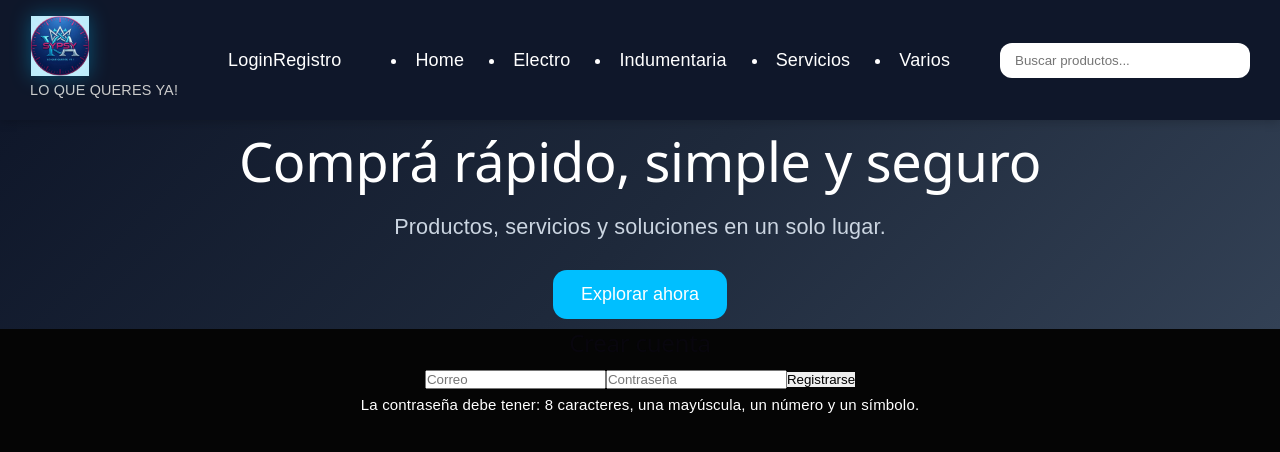
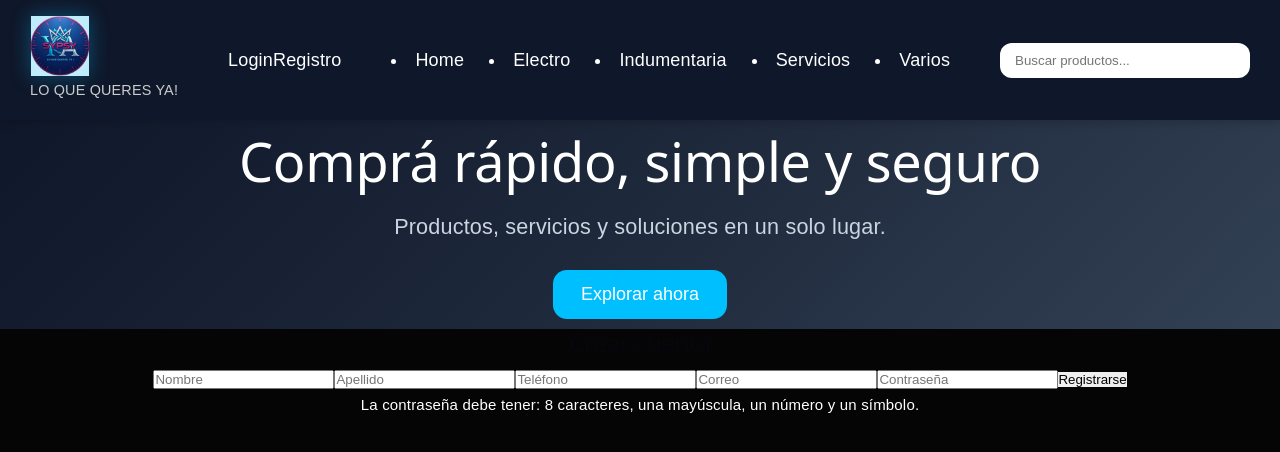
Before and after one commit to crisBasti/SYPSY-ia-mayo26-frontend-backend, a React (Vite) app in the folder frontend/: page /register in a window 1280 px wide. Shown: the top 452 px of the page. Built offline with nearby package versions, Linux system fonts and the light colour scheme; no server answers.

Commit message:
modificando form de registro

```diff
--- a/frontend/src/pages/Register.jsx
+++ b/frontend/src/pages/Register.jsx
@@ -6,6 +6,11 @@ function Register() {
 
   const [email, setEmail] = useState("");
   const [password, setPassword] = useState("");
+
+const [nombre, setNombre] = useState("");
+const [apellido, setApellido] = useState("");
+const [telefono, setTelefono] = useState("");
+
   const handleRegister = async (e) => {
 
     e.preventDefault();
@@ -24,11 +29,33 @@ function Register() {
 
     try {
 
-      await createUserWithEmailAndPassword(
-        auth,
-        email,
-        password
-      );
+      const userCredential =
+  await createUserWithEmailAndPassword(
+    auth,
+    email,
+    password
+  );
+
+const user =
+  userCredential.user;
+
+  await fetch(
+  "https://sypsy-ia-mayo26-frontend-backend.onrender.com/api/users",
+  {
+    method: "POST",
+    headers: {
+      "Content-Type":
+        "application/json",
+    },
+    body: JSON.stringify({
+      uid: user.uid,
+      nombre,
+      apellido,
+      email,
+      telefono,
+    }),
+  }
+);
 
       alert("Usuario creado correctamente");
 
@@ -46,6 +73,24 @@ function Register() {
         onSubmit={handleRegister}
       >
         <h2>Crear cuenta</h2>
+        <input
+          type="text"
+          placeholder="Nombre"
+          value={nombre}
+          onChange={(e) => setNombre(e.target.value)}
+        />
+        <input
+          type="text"
+          placeholder="Apellido"
+          value={apellido}
+          onChange={(e) => setApellido(e.target.value)}
+        />
+        <input
+          type="text"
+          placeholder="Teléfono"
+          value={telefono}
+          onChange={(e) => setTelefono(e.target.value)}
+        />
         <input
           type="email"
           placeholder="Correo"
```
